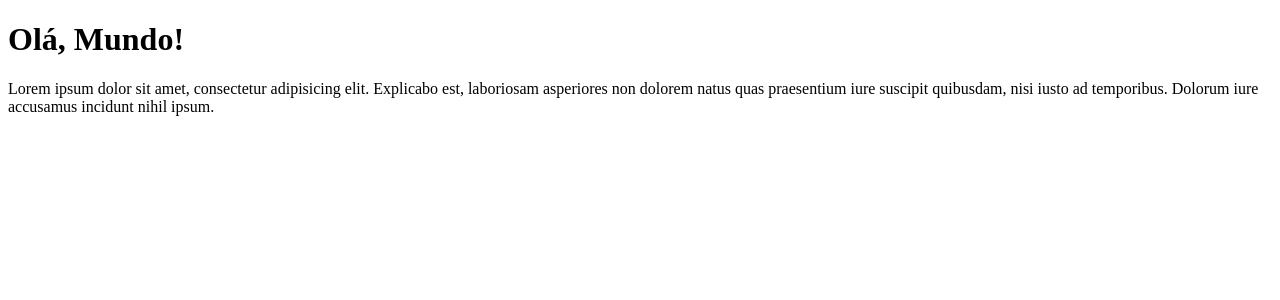
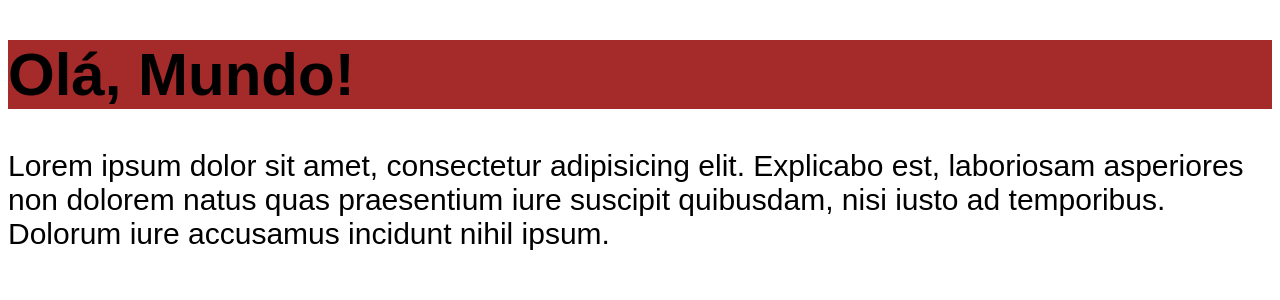
Before and after one commit to devmurilopires/chronos-pomodoro, a React (Vite) app: page / in a window 1280 px wide. Shown: the top 300 px of the page. Built offline with nearby package versions, Linux system fonts and the light colour scheme.

Commit message:
Importing and using CSS Modules files with component scope

```diff
--- a/src/App.tsx
+++ b/src/App.tsx
@@ -1,7 +1,12 @@
+import { Heading } from './components/Heading';
+
+import './styles/theme.css';
+import './styles/global.css';
+
 export function App() {
   return (
     <>
-      <h1>Olá, Mundo!</h1>
+      <Heading />
       <p>
         Lorem ipsum dolor sit amet, consectetur adipisicing elit. Explicabo est,
         laboriosam asperiores non dolorem natus quas praesentium iure suscipit
--- /dev/null
+++ b/src/components/Heading.module.css
@@ -0,0 +1,4 @@
+.heading{
+  background: brown;
+  color: black;
+}
--- /dev/null
+++ b/src/components/Heading.tsx
@@ -0,0 +1,6 @@
+import styles from './Heading.module.css';
+
+
+export function Heading() {
+  return <h1 className={styles.heading}>Olá, Mundo!</h1>;
+}
--- /dev/null
+++ b/src/styles/global.css
@@ -0,0 +1,8 @@
+body{
+  font-family: sans-serif;
+  font-size: 30px;
+}
+
+h1{
+  color: var(--primary-color);
+}
--- /dev/null
+++ b/src/styles/theme.css
@@ -0,0 +1,4 @@
+:root{
+  --primary-color: #810C87;
+  --secondary-color: #F72585;
+}
```
